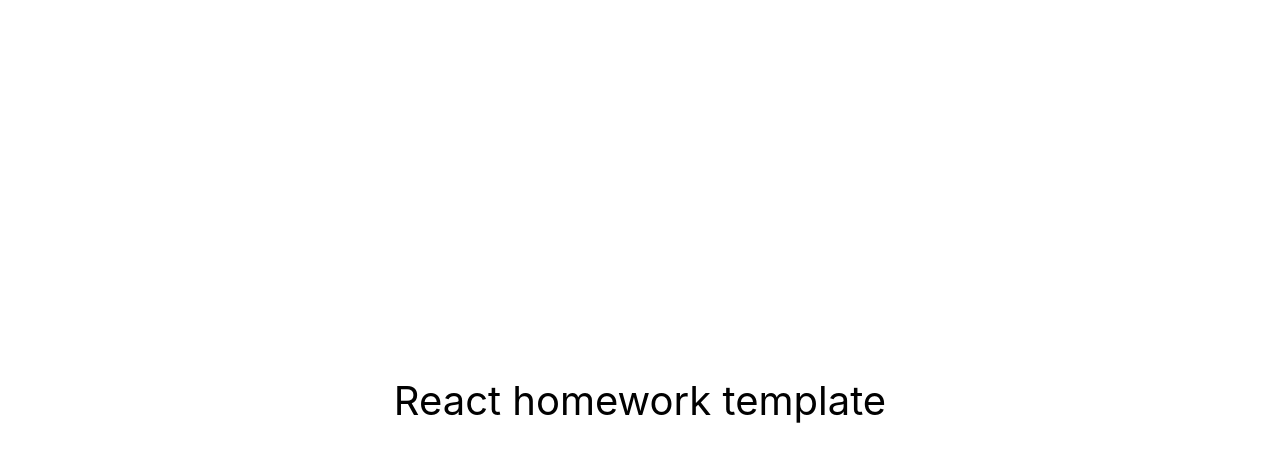
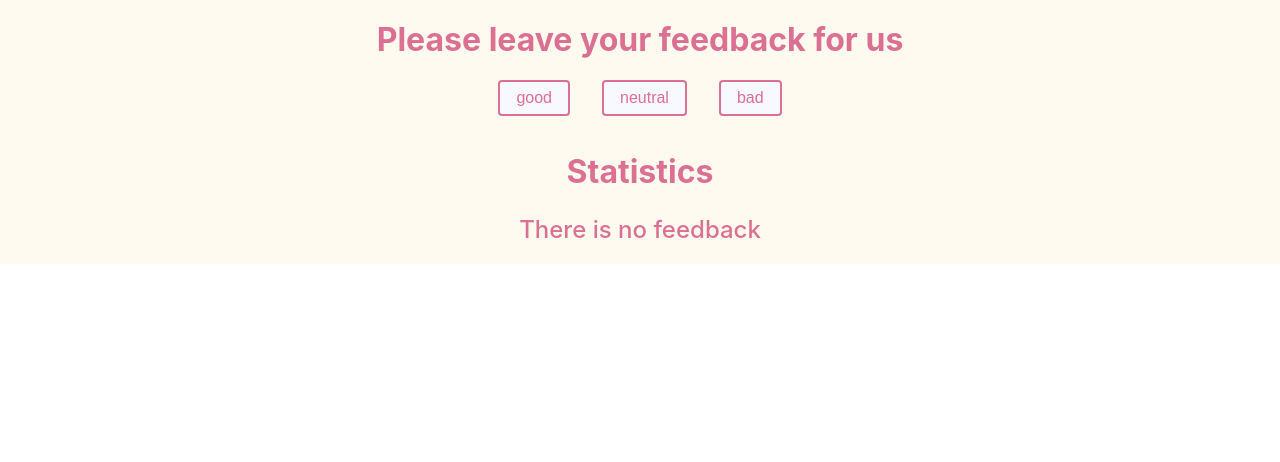
Before and after one commit to AndriiTkac4ov/goit-react-hw-04-feedback, a React (Create React App) app: page / in a window 1280 px wide. Shown: the top 462 px of the page. Built offline with nearby package versions, Linux system fonts and the light colour scheme.

Commit message:
import from hw-02

```diff
--- a/src/components/App.jsx
+++ b/src/components/App.jsx
@@ -1,16 +1,67 @@
-export const App = () => {
-  return (
-    <div
-      style={{
-        height: '100vh',
-        display: 'flex',
-        justifyContent: 'center',
-        alignItems: 'center',
-        fontSize: 40,
-        color: '#010101'
-      }}
-    >
-      React homework template
-    </div>
-  );
+// import Feedback from './Feedback/Feedback';
+import { Component } from 'react';
+import { Statistics } from './Statistics/Statistics';
+import { FeedbackOptions } from './FeedbackOptions/FeedbackOptions';
+import { Section } from './Section/Section';
+import { Notification } from './Notification/Notification';
+
+class App extends Component {
+  state = {
+    good: 0,
+    neutral: 0,
+    bad: 0,
+  };
+
+  onLeaveFeedback = (statusFeedback) => {
+    this.setState((prevState) => ({
+      [statusFeedback]: prevState[statusFeedback] + 1
+    }));
+  }
+
+  countTotalFeedback() {
+    const { good, neutral, bad } = this.state;
+    return good + neutral + bad;
+  }
+
+  countPositiveFeedbackPercentage() {
+    const { good } = this.state;
+    const positiveFeedbackPercentage = Math.round(good * 100 / this.countTotalFeedback());
+    return good ? positiveFeedbackPercentage : 0;
+  }
+
+  render() {
+    const { good, neutral, bad } = this.state;
+    const optionsForFeedback = Object.keys(this.state);
+
+    return (
+      <>
+        <Section
+          title="Please leave your feedback for us"
+        >
+          <FeedbackOptions
+            options={optionsForFeedback}
+            onLeaveFeedback={this.onLeaveFeedback}
+          />
+        </Section>
+
+        <Section
+          title="Statistics"
+        >
+          {this.countTotalFeedback()===0 ? (
+            <Notification message="There is no feedback"/>
+          ) : (
+            <Statistics
+              good={good}
+              neutral={neutral}
+              bad={bad}
+              total={this.countTotalFeedback()}
+              positivePercentage={this.countPositiveFeedbackPercentage()}
+            />
+          )}
+        </Section>
+      </>
+    )
+  }
 };
+
+export default App;
--- /dev/null
+++ b/src/components/Feedback/Feedback.jsx
@@ -0,0 +1,61 @@
+import React from "react";
+
+class Feedback extends React.Component{
+    state = {
+        good: 0,
+        neutral: 0,
+        bad: 0,
+    };
+
+    handleCountGoodFeedbacks = () => {
+        this.setState((prevState) => ({
+            good: prevState.good + 1
+        }));
+    }
+
+    handleCountNeutralFeedbacks = () => {
+        this.setState((prevState) => ({
+            neutral: prevState.neutral + 1
+        }));
+    }
+
+    handleCountBadFeedbacks = () => {
+        this.setState((prevState) => ({
+            bad: prevState.bad + 1
+        }));
+    }
+
+    countTotalFeedback() {
+        return this.state.good + this.state.neutral + this.state.bad;
+    }
+
+    countPositiveFeedbackPercentage() {
+        const positiveFeedbackPercentage = Math.round(this.state.good * 100 / this.countTotalFeedback());
+        return this.state.good ? positiveFeedbackPercentage : 0;
+    }
+
+    render() {
+        const { good, neutral, bad } = this.state;
+
+        return (
+            <div className="feedback">
+                <h2 className="feedback_title">Please leave your feedback for us</h2>
+                <div className="feedback_table">
+                    <button type='button' onClick={this.handleCountGoodFeedbacks}>Good</button>
+                    <button type='button' onClick={this.handleCountNeutralFeedbacks}>Neutral</button>
+                    <button type='button' onClick={this.handleCountBadFeedbacks}>Bad</button>
+                </div>
+                <h2 className="feedback_title">Statistics</h2>
+                <ul>
+                    <li>Good: <span>{good}</span></li>
+                    <li>Neutral: <span>{neutral}</span></li>
+                    <li>Bad: <span>{bad}</span></li>
+                    <li>Total: <span>{this.countTotalFeedback()}</span></li>
+                    <li>Positive feedback: <span>{this.countPositiveFeedbackPercentage()}%</span></li>
+                </ul>
+            </div>
+        )
+    }
+}
+
+export default Feedback;
--- /dev/null
+++ b/src/components/FeedbackOptions/FeedbackOptions.jsx
@@ -0,0 +1,19 @@
+import { PropTypes } from "prop-types";
+import { FeedbackButton } from "./FeedbackOptions.styled";
+
+export const FeedbackOptions = ({ options, onLeaveFeedback }) => {
+    return (
+        <div className="feedback_table">
+            {options.map(option => {
+                return (
+                    <FeedbackButton type='button' key={option} onClick={() => onLeaveFeedback(option)}>{option}</FeedbackButton>
+                )
+            })}
+        </div>
+    )
+}
+
+FeedbackOptions.propTypes = {
+    options: PropTypes.arrayOf(PropTypes.string).isRequired,
+    onLeaveFeedback: PropTypes.func.isRequired,
+}
--- /dev/null
+++ b/src/components/FeedbackOptions/FeedbackOptions.styled.jsx
@@ -0,0 +1,26 @@
+import styled from 'styled-components';
+
+export const FeedbackButton = styled.button`
+    padding: 4px 16px;
+    margin: 0;
+    background: ghostwhite;
+    border-radius: 4px;
+    border: 2px solid palevioletred;
+    color: palevioletred;
+    font-size: ${props => props.theme.spacing(2)};
+    font-weight: 500;
+    line-height: 1.5;
+    cursor: pointer;
+    transition: background-color 0.25s ease-in-out, color 0.25s ease-in-out, border-color 0.25s ease-in-out;
+
+    &:not(:last-child){
+        margin-right: 32px;
+    }
+
+    &:hover,
+    &:focus {
+        background: gold;
+        color: deepskyblue;
+        border: 2px solid deepskyblue;
+    }
+`;
--- /dev/null
+++ b/src/components/Notification/Notification.jsx
@@ -0,0 +1,10 @@
+import { PropTypes } from "prop-types";
+import { StartMessage } from "./Notification.styled";
+
+export const Notification = ({ message }) => (
+    <StartMessage>{message}</StartMessage>
+);
+
+Notification.propTypes = {
+    message: PropTypes.string.isRequired,
+}
--- /dev/null
+++ b/src/components/Notification/Notification.styled.jsx
@@ -0,0 +1,8 @@
+import styled from 'styled-components';
+
+export const StartMessage = styled.p`
+    margin: 0;
+    font-size: ${props => props.theme.spacing(3)};
+    font-weight: 500;
+    line-height: 1.5;
+`;
--- /dev/null
+++ b/src/components/Section/Section.jsx
@@ -0,0 +1,13 @@
+import { PropTypes } from "prop-types";
+import { SectionPart, SectionTitle } from "./Section.styled";
+
+export const Section = ({ title, children }) => (
+    <SectionPart>
+        <SectionTitle>{title}</SectionTitle>
+        {children}
+    </SectionPart>
+);
+
+Section.propTypes = {
+    title: PropTypes.string.isRequired,
+}
--- /dev/null
+++ b/src/components/Section/Section.styled.jsx
@@ -0,0 +1,16 @@
+import styled from 'styled-components';
+
+export const SectionPart = styled.section`
+    margin: 0;
+    padding: 16px 40px;
+    text-align: center;
+    background: floralwhite;
+    color: palevioletred;
+`;
+
+export const SectionTitle = styled.h2`
+    margin: 0 0 16px 0;
+    font-size: ${props => props.theme.spacing(4)};
+    font-weight: 700;
+    line-height: 1.5;
+`;
--- /dev/null
+++ b/src/components/Statistics/Statistics.jsx
@@ -0,0 +1,22 @@
+import { PropTypes } from "prop-types";
+import { StatisticsPart, StatisticsItem } from "./Statistics.styled";
+
+export const Statistics = ({ good, neutral, bad, total, positivePercentage }) => {
+    return (
+        <StatisticsPart>
+            <StatisticsItem>Good: <span>{good}</span></StatisticsItem>
+            <StatisticsItem>Neutral: <span>{neutral}</span></StatisticsItem>
+            <StatisticsItem>Bad: <span>{bad}</span></StatisticsItem>
+            <StatisticsItem>Total: <span>{total}</span></StatisticsItem>
+            <StatisticsItem>Positive feedback: <span>{positivePercentage}%</span></StatisticsItem>
+        </StatisticsPart>
+    )
+}
+
+Statistics.propTypes = {
+    good: PropTypes.number.isRequired,
+    neutral: PropTypes.number.isRequired,
+    bad: PropTypes.number.isRequired,
+    total: PropTypes.number.isRequired,
+    positivePercentage: PropTypes.number.isRequired,
+}
--- /dev/null
+++ b/src/components/Statistics/Statistics.styled.jsx
@@ -0,0 +1,13 @@
+import styled from 'styled-components';
+
+export const StatisticsPart = styled.ul`
+    margin: 0;
+    padding: 0;
+    list-style: none;
+`;
+
+export const StatisticsItem = styled.li`
+    font-size: ${props => props.theme.spacing(3)};
+    font-weight: 500;
+    line-height: 1.5;
+`;
--- /dev/null
+++ b/src/constants/theme.js
@@ -0,0 +1,3 @@
+export const theme = Object.freeze({
+    spacing: value => `${8 * value}px`
+})
--- a/src/index.js
+++ b/src/index.js
@@ -1,10 +1,14 @@
 import React from 'react';
 import ReactDOM from 'react-dom/client';
-import { App } from 'components/App';
+import App from 'components/App';
 import './index.css';
+import { theme } from './constants/theme';
+import { ThemeProvider } from 'styled-components';
 
 ReactDOM.createRoot(document.getElementById('root')).render(
   <React.StrictMode>
-    <App />
+    <ThemeProvider theme={theme}>
+      <App />
+    </ThemeProvider>
   </React.StrictMode>
 );
```
